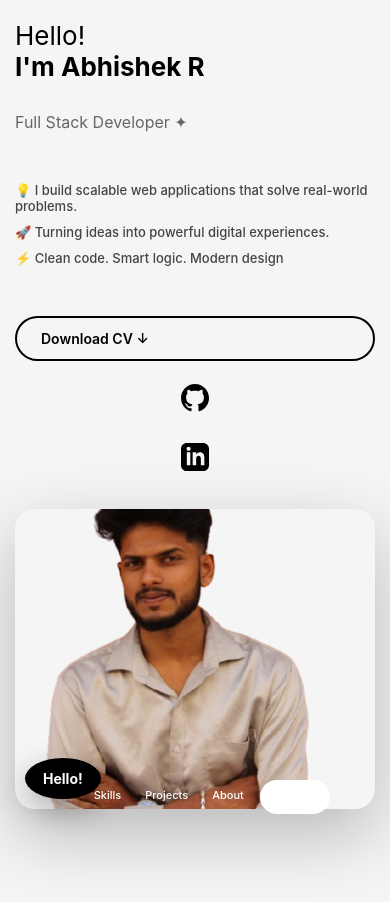
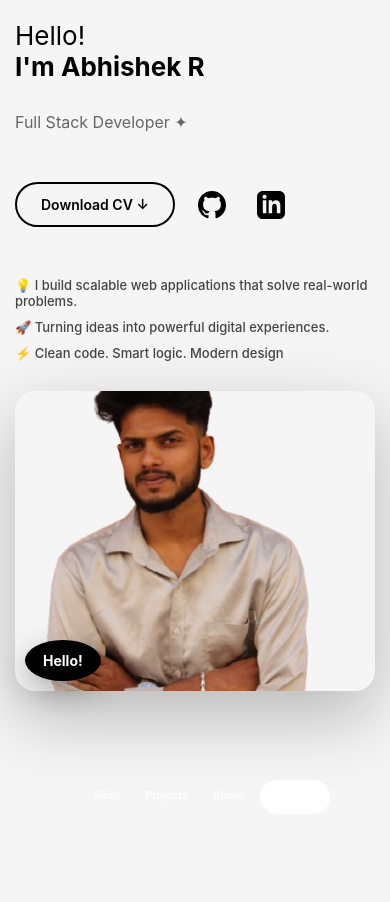
Before and after one commit to abhishekr8055/MyResume, a React (Create React App) app: page / in a window 390 px wide. Shown: the top 902 px of the page. After the commit the page ends 871 px from the top, so only its background shows below. Built offline with nearby package versions, Linux system fonts and the light colour scheme.

Commit message:
Optimize mobile layout: heading first, then CV and social icons

```diff
--- a/src/pages/Home.css
+++ b/src/pages/Home.css
@@ -360,37 +360,59 @@
     gap: 30px;
   }
 
+  .hero-left {
+    order: 1;
+  }
+
+  .hero-right {
+    order: 2;
+    padding-left: 0;
+  }
+
   .hero-left h1 {
     font-size: 32px;
+    order: 1;
   }
 
   .subtitle {
     font-size: 18px;
+    order: 2;
+  }
+
+  .taglines {
+    order: 4;
   }
 
   .tagline {
     font-size: 14px;
   }
 
-  .hero-right {
-    padding-left: 0;
+  .cta-buttons {
+    order: 3;
+    flex-direction: row;
+    gap: 15px;
+    justify-content: flex-start;
+    align-items: center;
+    margin-top: 20px;
+  }
+
+  .btn-secondary {
+    width: auto;
+    padding: 10px 20px;
+    font-size: 13px;
+  }
+
+  .icon-btn {
+    margin: 0;
+  }
+
+  .icon-btn svg {
+    width: 28px;
+    height: 28px;
   }
 
   .profile-image {
     height: 350px;
-  }
-
-  .cta-buttons {
-    flex-direction: column;
-    gap: 15px;
-  }
-
-  .btn-secondary {
-    width: 100%;
-  }
-
-  .icon-btn {
-    margin: 0 auto;
   }
 }
 
```
